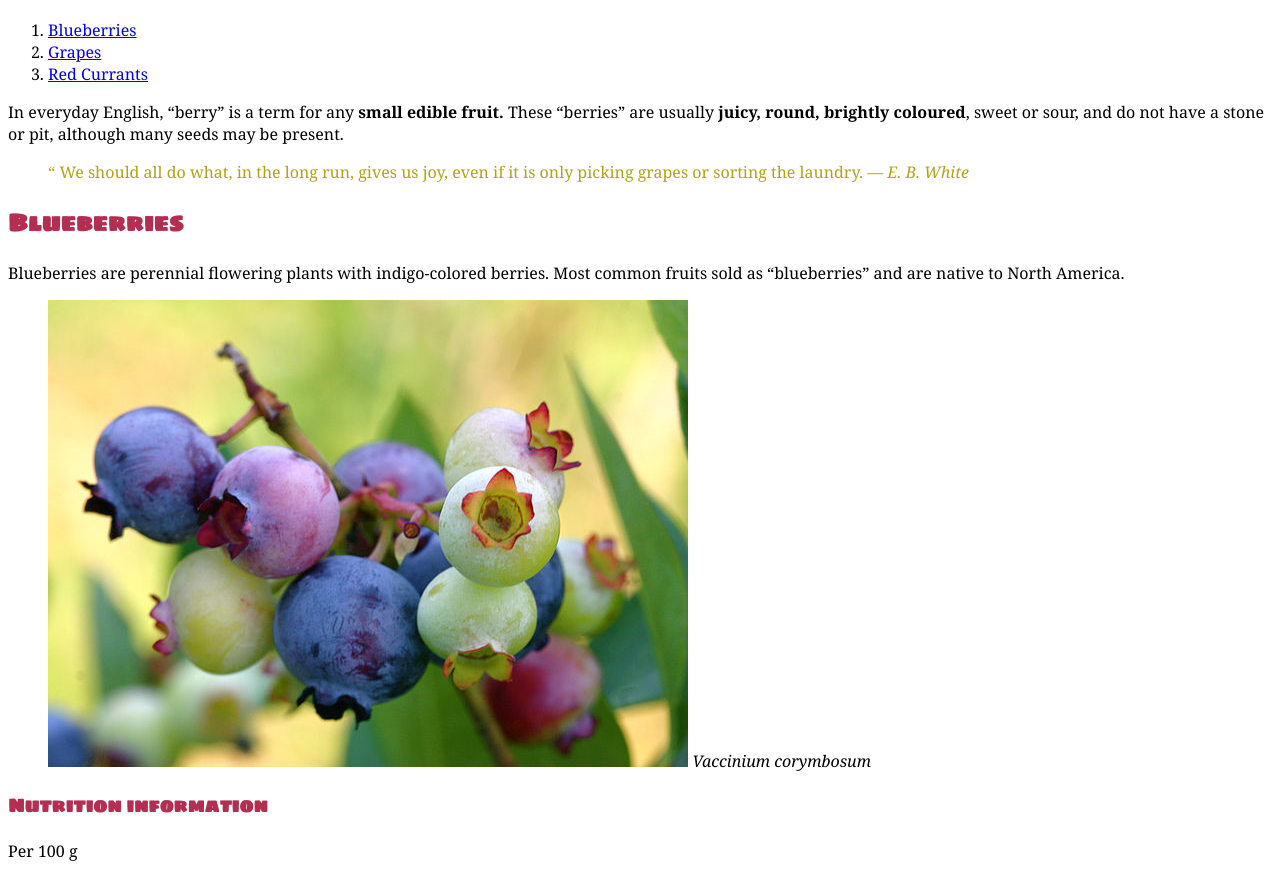
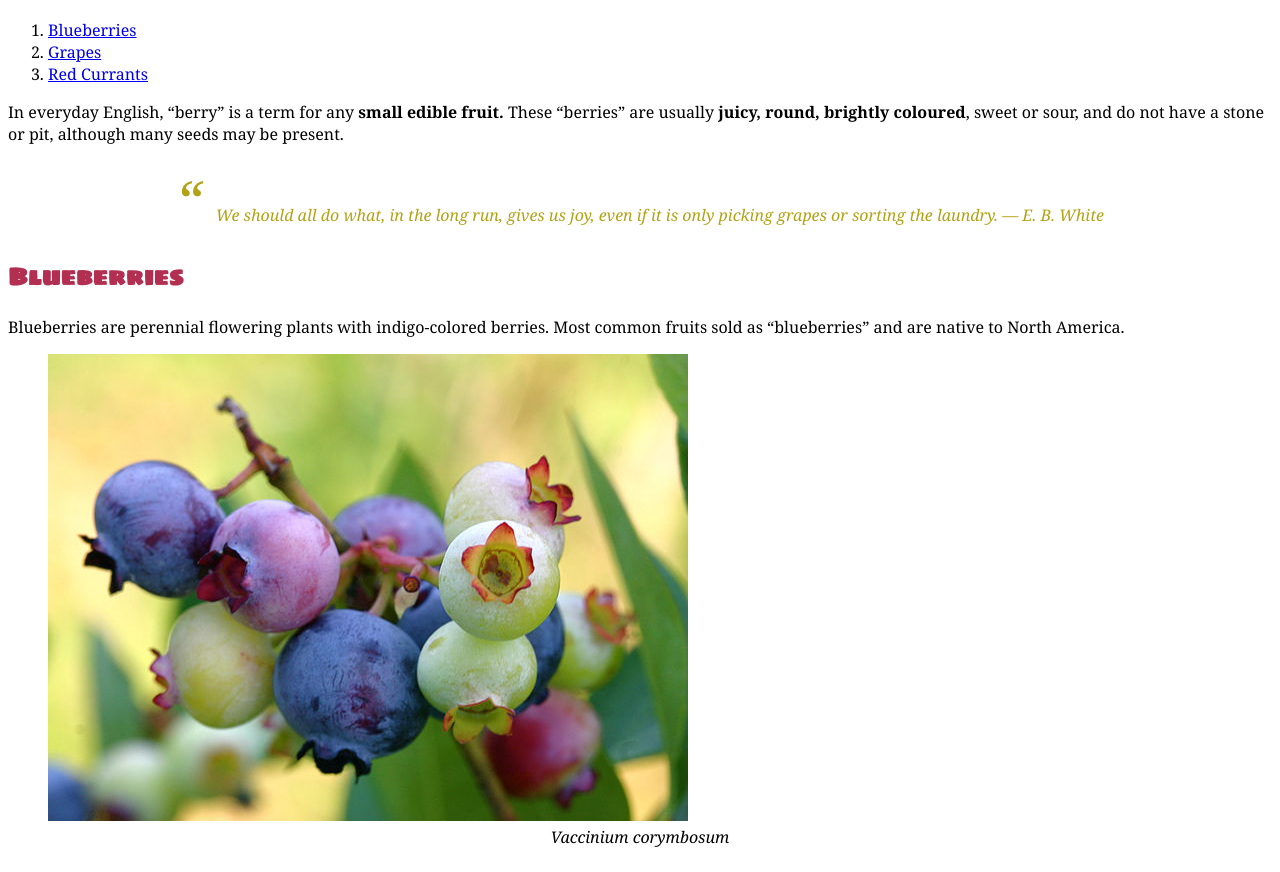
Before and after one commit to Lenzo/dsn1674-project-1, a plain HTML site: page index.html in a window 1280 px wide. Shown: the part 77-949 px from the top of the page. Drawn offline with Linux system fonts and the light colour scheme.

Commit message:
CSS for fig cap, block quote, some classes, fonts

```diff
--- a/css/main.css
+++ b/css/main.css
@@ -7,8 +7,21 @@ h1,h2,h3{
   color: #b32f52;
 }
 
+.big-quote{
+  font-size: 3.5em;
+  text-align: center;
+}
+
 blockquote{
-  font-style: 'italic';
-  text-align: 'center';
-  color: #b2a215
+  font-style: italic;
+  text-align: center;
+  color: #b2a215;
 }
+
+figcaption{
+text-align: center;
+}
+
+.italic{
+  font-style: italic;
+}
--- a/index.html
+++ b/index.html
@@ -24,7 +24,7 @@
     </p>
 
     <blockquote>
-      <span> “ </span>
+      <span class="big-quote"> “ </span>
         We should all do what, in the long run, gives us joy, even if it is only picking grapes or sorting the laundry.
         <cite>— E. B. White</cite>
     </blockquote>
@@ -35,7 +35,7 @@
 
     <figure>
       <img src="images/blueberries.jpg" alt="A branch of fresh blue and green blueberries.">
-      <figcap><i>Vaccinium corymbosum</i></figcap>
+      <figcaption><i>Vaccinium corymbosum</i></figcaption>
     </figure>
 
 
@@ -52,7 +52,7 @@
 
       <figure>
         <img src="images/grapes.jpg" alt="A close shot of dark blue wine grapes on a vine.">
-        <figcap><i>Vitis vinifera</i><figcap>
+        <figcaption><i>Vitis vinifera</i><figcaption>
       </figure>
 
     <h3>Nutrition information</h3>
@@ -70,7 +70,7 @@
     <p>With maturity, the tart flavour of redcurrant fruit is slightly greater than its blackcurrant relative, but with the same approximate sweetness.</p>
     <figure>
       <img src="images/red-currants.jpg" alt="Translucent ruby red sensual-looking berries dangeling from a twig.">
-      <figcap><i>Ribes rubrum</i></figcap>
+      <figcaption><i>Ribes rubrum</i></figcaption>
     </figure>
 
     <h3>Nutrition information</h3>
```
